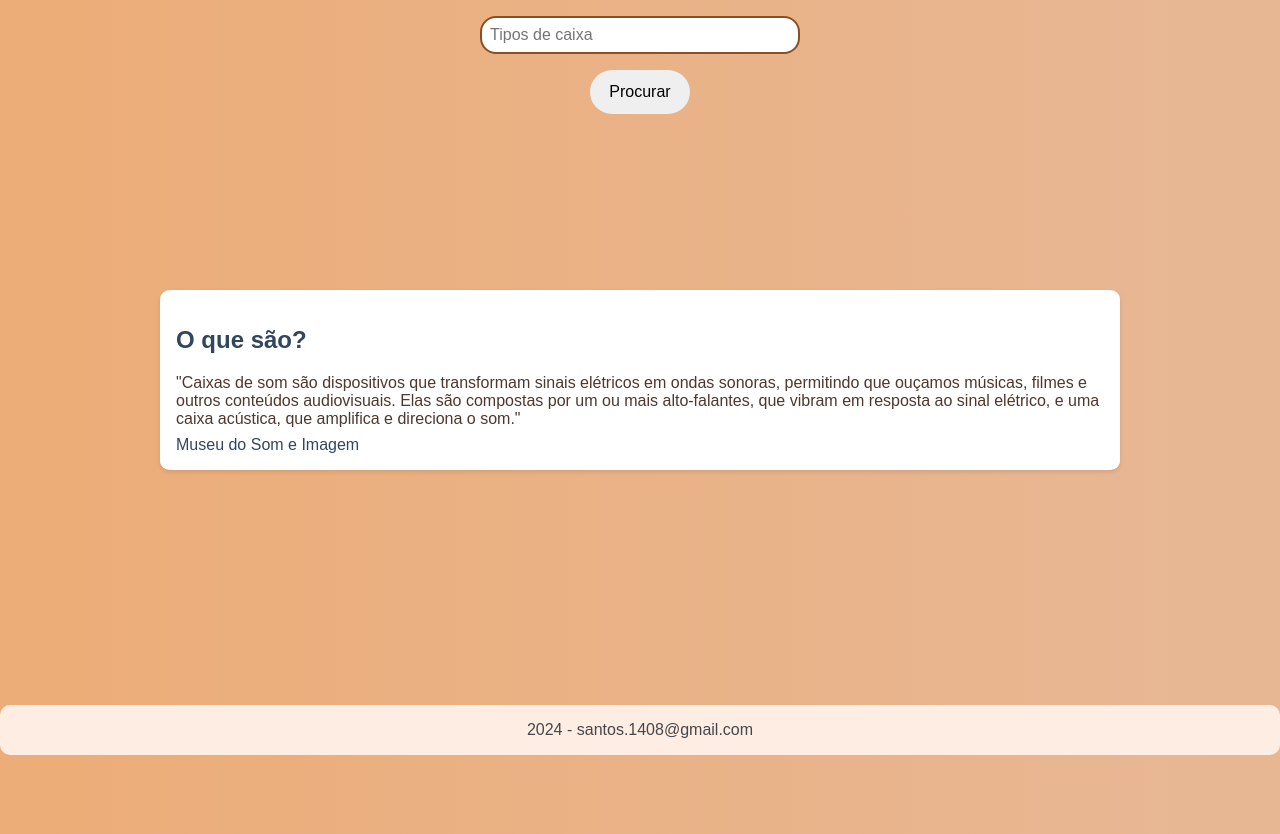
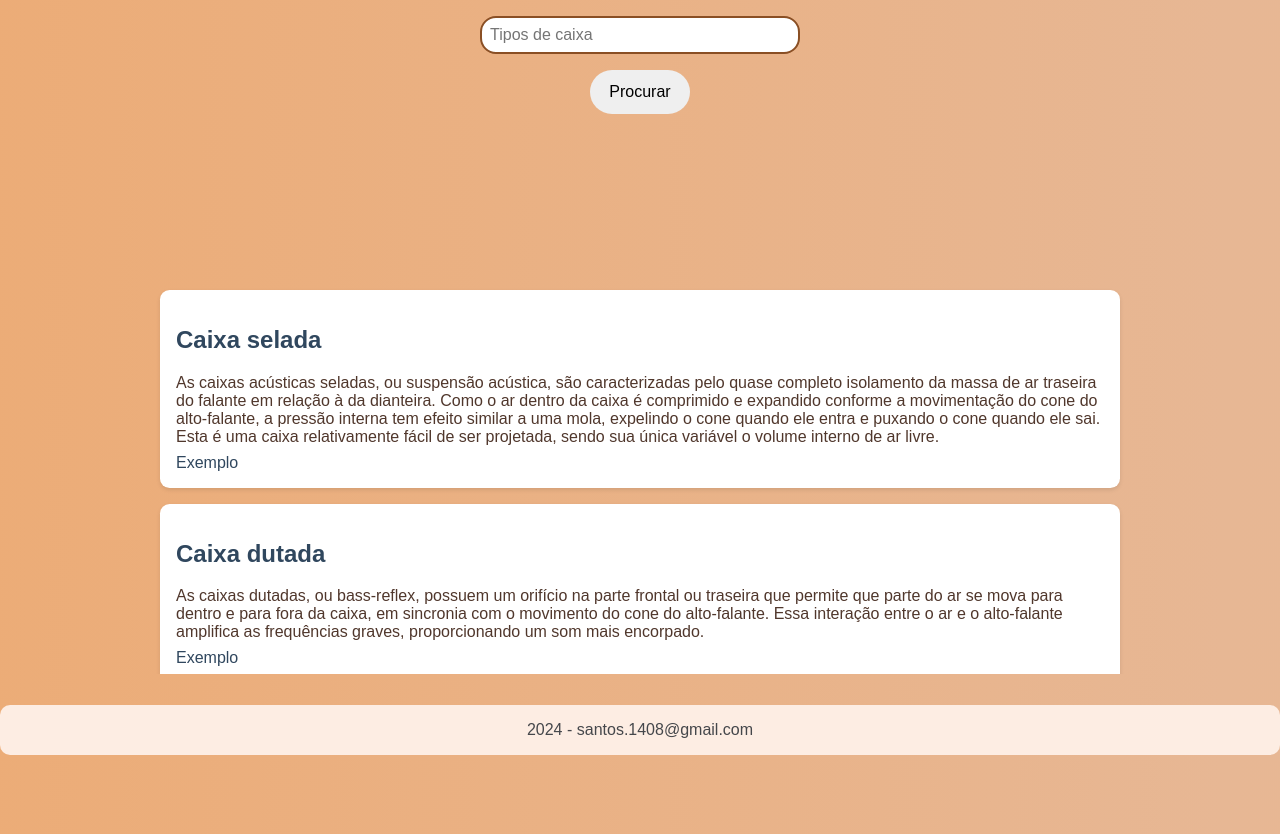
Before and after one commit to MathePro/AluraGemini.github.io, a plain HTML site: page index.html in a window 1280 px wide. Both pictures are taken after a click on the button "Procurar". Shown: the part 45-879 px from the top of the page. Drawn offline with Linux system fonts and the light colour scheme; a web font is replaced by a local one.

Commit message:
Introduzido funcao ao botao de pesquisa pelo app do javascript

```diff
--- a/app.js
+++ b/app.js
@@ -1 +1,26 @@
-console.log(dados);
+// Função para realizar a pesquisa
+function pesquisar() {
+
+    // Variável para armazenar o HTML dos resultados
+    let resultados = "";
+
+    // Loop para iterar sobre os dados da pesquisa
+    for (let dado of dados) {
+      // Constrói o HTML de cada item de resultado
+      resultados += `
+        <div class="item-resultado">
+          <h2>
+            <a href="#" target="_blank" rel="noopener noreferrer"> ${dado.titulo} </a>
+          </h2>
+          <p class="descricao-meta"> ${dado.descricao} </p>
+          <a href=${dado.link} target="_blank" rel="noopener noreferrer"> Exemplo </a>
+        </div>
+      `;
+    }
+
+    // Seleciona a seção onde os resultados serão exibidos
+    let section = document.getElementById("resultados-pesquisa");
+
+    // Atualiza o conteúdo da seção com o HTML dos resultados
+    section.innerHTML = resultados;
+  }
--- a/dados.js
+++ b/dados.js
@@ -1,7 +1,8 @@
-let dados = [
+let dados =
+[
     {
         titulo: "Caixa selada",
-        descrição: "As caixas acústicas seladas, ou suspensão acústica, são caracterizadas pelo quase completo isolamento da massa de ar traseira do falante em relação à da dianteira. Como o ar dentro da caixa é comprimido e expandido conforme a movimentação do cone do alto-falante, a pressão interna tem efeito similar a uma mola, expelindo o cone quando ele entra e puxando o cone quando ele sai. Esta é uma caixa relativamente fácil de ser projetada, sendo sua única variável o volume interno de ar livre.",
+        descricao: "As caixas acústicas seladas, ou suspensão acústica, são caracterizadas pelo quase completo isolamento da massa de ar traseira do falante em relação à da dianteira. Como o ar dentro da caixa é comprimido e expandido conforme a movimentação do cone do alto-falante, a pressão interna tem efeito similar a uma mola, expelindo o cone quando ele entra e puxando o cone quando ele sai. Esta é uma caixa relativamente fácil de ser projetada, sendo sua única variável o volume interno de ar livre.",
         link: "https://pt.wikipedia.org/wiki/Ficheiro:Geschlossenes_Lautsprechergeh%C3%A4use_(enclosure).png"
     },
     {
@@ -39,4 +40,4 @@ let dados = [
         descricao: "As caixas bandpass combinam as características das caixas seladas e dutadas, possuindo dois orifícios: um para a entrada do ar e outro para a saída. Essa configuração permite um controle mais preciso da resposta de frequência.",
         link: "https://en.wikipedia.org/wiki/Band-pass_filter" // Substitua por um link relevante
     },
-];
+]
--- a/index.html
+++ b/index.html
@@ -17,11 +17,12 @@
     <main>
         <section class="main">
             <input type="text" placeholder="Tipos de caixa">
-            <button>Procurar</button>
+            <button onclick="pesquisar()">Procurar</button>
         </section>
-        <section class="resultados-pesquisa">
-            <div class="item-resultado">
-                <h2>
+        <section class="resultados-pesquisa"
+                    id="resultados-pesquisa">
+                <!<div class="item-resultado">
+                <!-- <h2>
                     <a href="https://pt.wikipedia.org/wiki/Caixa_ac%C3%BAstica" target="_blank" rel="noopener noreferrer"> O
                         que são?
                     </a>
@@ -33,8 +34,8 @@
                     direciona o som."
                 </p>
                 <a href="https://mis-sp.org.br/" target="_blank" rel="noopener noreferrer"> Museu do Som e Imagem
-                </a>
-            </div>
+                </a> -->
+            <!/div>
 
         </section>
     </main>
```
